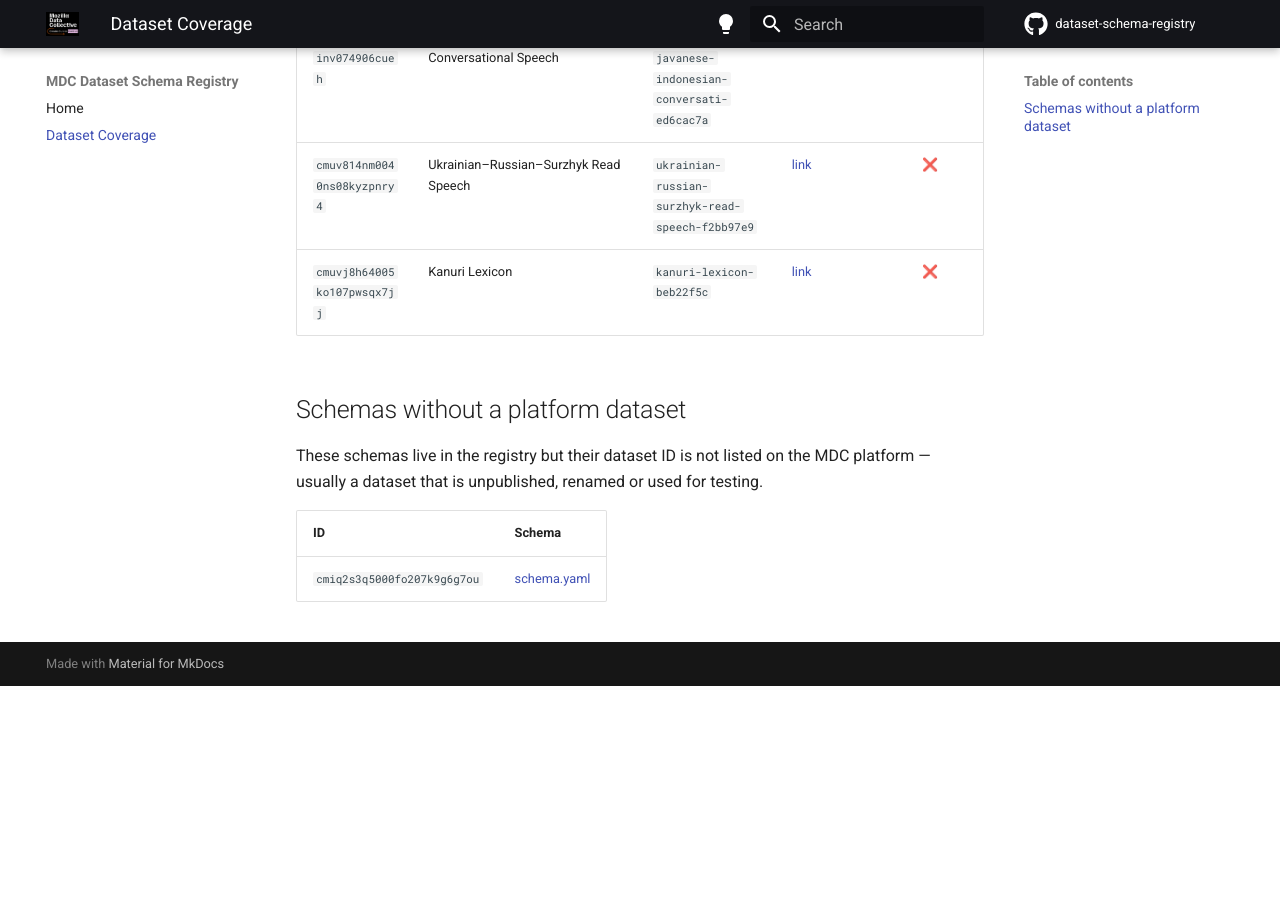
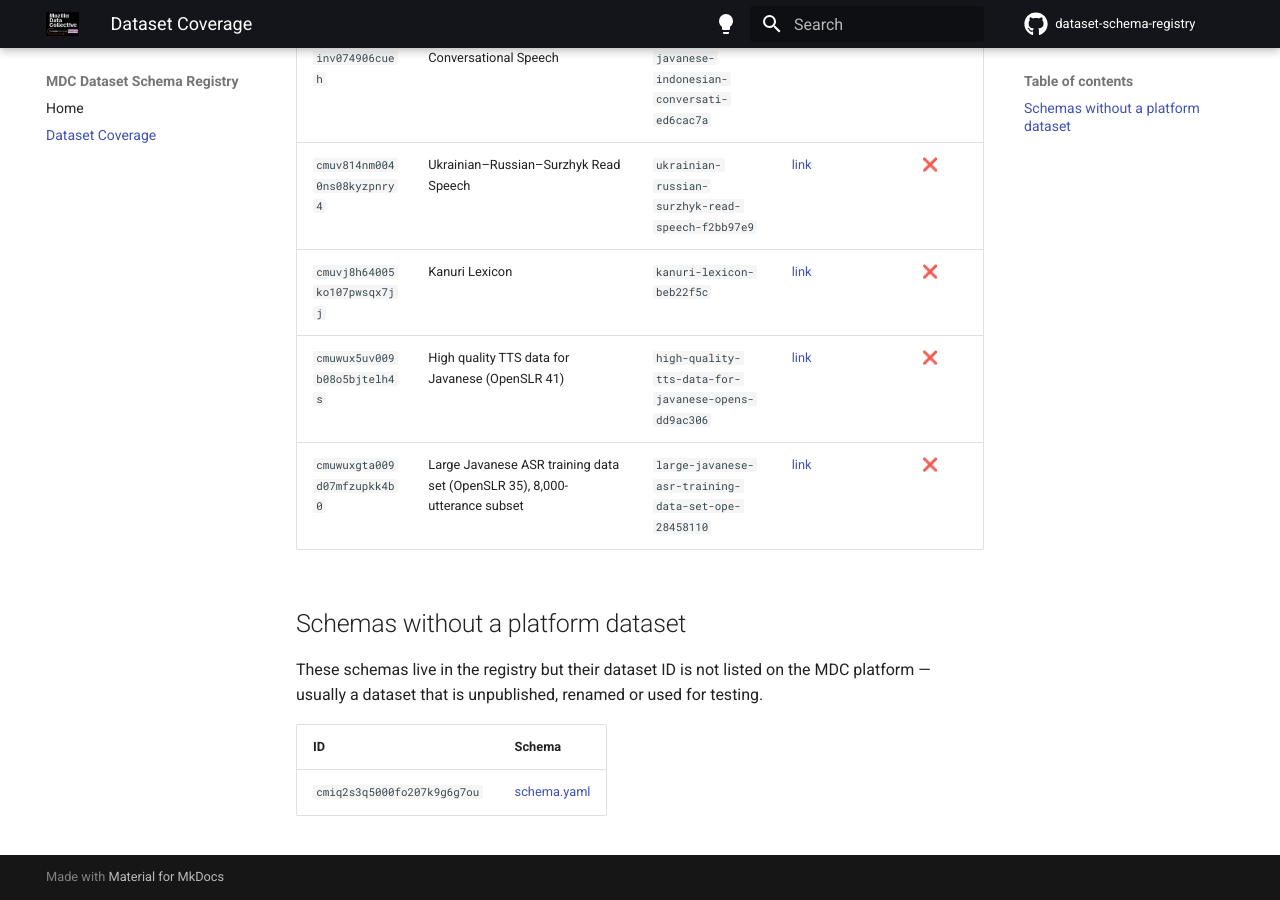
Before and after one commit to Mozilla-Data-Collective/dataset-schema-registry, an MkDocs documentation site: the page built from docs/dataset-coverage.md, in a window 1280 px wide and 900 px high, scrolled down 122917 px. Built offline with MkDocs 1.6.1 and Material for MkDocs 9.7.7, drawn with Linux system fonts in a browser that asks for light colours; comment, search, counter and statistics services are not loaded; before the commit the page ends 123603 px from its top, so only the background shows below that; part of the change alters nothing that is shown; some of the changed text lies outside the part shown.

Commit message:
chore: update registry index and dataset coverage [skip ci]

```diff
--- a/docs/dataset-coverage.md
+++ b/docs/dataset-coverage.md
@@ -12,10 +12,10 @@ data programmatically.
     `registry/<dataset_id>/schema.yaml` file.  See the
     [Home](index.md) for details.
 
-**Last updated:** 2026-10-06
-**Total datasets in sitemap:** 1183
+**Last updated:** 2026-10-07
+**Total datasets in sitemap:** 1185
 **Schemas registered:** 419 ✅
-**Schemas missing:** 764 ❌
+**Schemas missing:** 766 ❌
 
 | ID | Name | Slug | Dataset page | Schema registered |
 |----|------|------|-------------|:-----------------:|
@@ -1202,6 +1202,8 @@ data programmatically.
 | `cmut2t2wg02binv074906cueh` | Synthetic Javanese–Indonesian Conversational Speech | `synthetic-javanese-indonesian-conversati-ed6cac7a` | [link](https://mozilladatacollective.com/datasets/cmut2t2wg02binv074906cueh) | ❌ |
 | `cmuv814nm0040ns08kyzpnry4` | Ukrainian–Russian–Surzhyk Read Speech | `ukrainian-russian-surzhyk-read-speech-f2bb97e9` | [link](https://mozilladatacollective.com/datasets/cmuv814nm0040ns08kyzpnry4) | ❌ |
 | `cmuvj8h64005ko107pwsqx7jj` | Kanuri Lexicon | `kanuri-lexicon-beb22f5c` | [link](https://mozilladatacollective.com/datasets/cmuvj8h64005ko107pwsqx7jj) | ❌ |
+| `cmuwux5uv009b08o5bjtelh4s` | High quality TTS data for Javanese (OpenSLR 41) | `high-quality-tts-data-for-javanese-opens-dd9ac306` | [link](https://mozilladatacollective.com/datasets/cmuwux5uv009b08o5bjtelh4s) | ❌ |
+| `cmuwuxgta009d07mfzupkk4b0` | Large Javanese ASR training data set (OpenSLR 35), 8,000-utterance subset | `large-javanese-asr-training-data-set-ope-28458110` | [link](https://mozilladatacollective.com/datasets/cmuwuxgta009d07mfzupkk4b0) | ❌ |
 
 ## Schemas without a platform dataset
 
```
Also changed, not shown: 1 other file.
